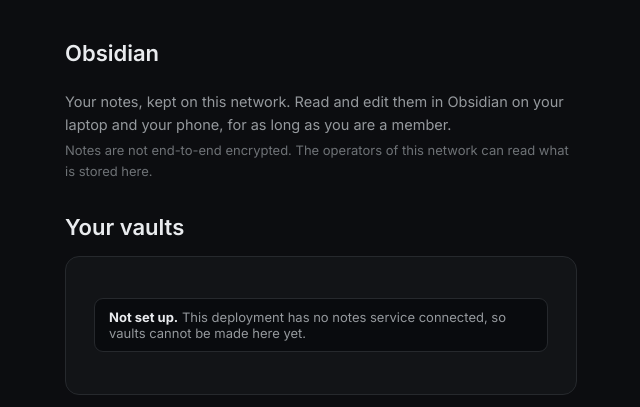
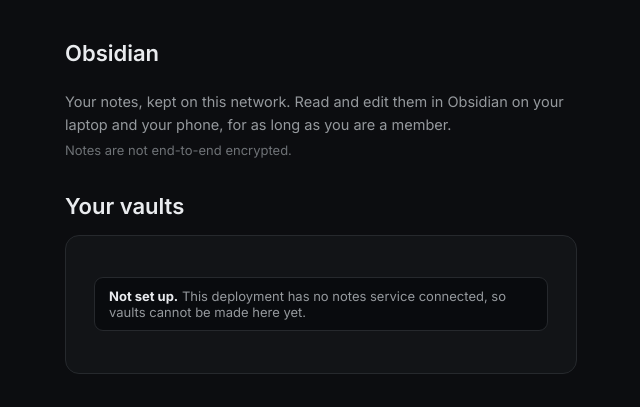
Before and after one commit to Z-Space-Society/Corliss, a Django app: template corliss/templates/vaults.html in a window 1280 px wide. Shown: the part 64-471 px from the top of the page, without its empty margins (319-959 px from the left). Run offline with Django 5.2, Linux system fonts and the light colour scheme; the template is opened without the code that fills it, so the values that code supplies are empty; some libraries are stand-ins or nearby versions.

Commit message:
minor text change

```diff
--- a/corliss/templates/vaults.html
+++ b/corliss/templates/vaults.html
@@ -32,8 +32,7 @@ No script. One form with one field.
   <p class="page-text">Your notes, kept on this network. Read and edit them in
   Obsidian on your laptop and your phone, for as long as you are a member.</p>
 
-  <p class="page-text page-text--note">Notes are not end-to-end encrypted. The
-  operators of this network can read what is stored here.</p>
+  <p class="page-text page-text--note">Notes are not end-to-end encrypted.</p>
 
   <h2 class="section-title">Your vaults</h2>
   <div class="card">
```
